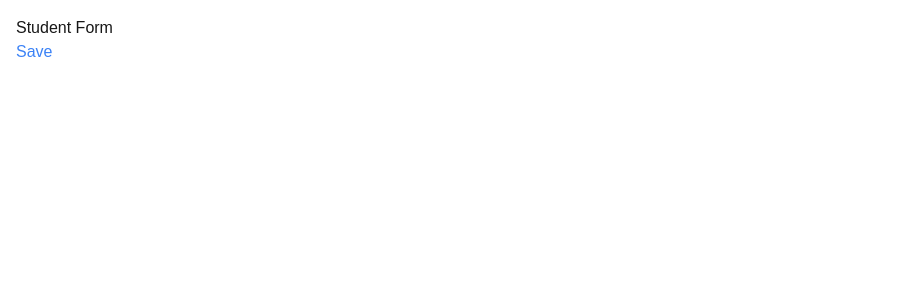
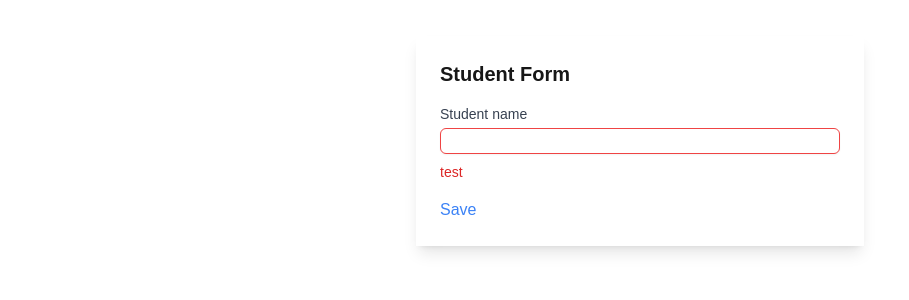
Before and after one commit to js-neo/student-card-react18-ts-next, a Next.js app: page /edit in a window 1280 px wide. Shown: the top 300 px of the page, without its empty margins (0-909 px from the left). Built offline with nearby package versions, Linux system fonts and the light colour scheme.

Commit message:
feat: add TextField component

```diff
--- a/src/components/StudentForm.tsx
+++ b/src/components/StudentForm.tsx
@@ -2,19 +2,45 @@
 
 import React from "react";
 import { useRouter } from "next/navigation";
+import TextField from "@/components/TextField";
+
+interface IFormData {
+    name: string;
+}
 
 const StudentForm: React.FC = () => {
+    const [formData, setFormData] = React.useState<IFormData>({ name: "" });
+
     const router = useRouter();
-    const handleButton = () => {
+
+    const handleChange = ({
+        target: { name, value }
+    }: React.ChangeEvent<HTMLInputElement>) => {
+        setFormData((prevState) => ({ ...prevState, [name]: value }));
+    };
+    const handleSubmit = (event: React.FormEvent<HTMLFormElement>) => {
+        event.preventDefault();
+        console.log(formData);
         router.push("/");
     };
 
     return (
-        <div>
-            <p>Student Form</p>
-            <button className="text-blue-500" onClick={handleButton}>
-                Save
-            </button>
+        <div className="container mx-auto mt-5">
+            <div className="flex justify-center">
+                <div className="w-full max-w-md shadow-lg p-6">
+                    <h3 className="mb-4 text-xl font-semibold">Student Form</h3>
+                    <form onSubmit={handleSubmit}>
+                        <TextField
+                            name="name"
+                            label="Student name"
+                            value={formData.name}
+                            onChange={handleChange}
+                            error="test"
+                        />
+                        <button className="text-blue-500">Save</button>
+                    </form>
+                </div>
+            </div>
         </div>
     );
 };
--- /dev/null
+++ b/src/components/TextField.tsx
@@ -0,0 +1,45 @@
+import React from "react";
+
+interface TextFieldProps {
+    name: string;
+    label: string;
+    value: string;
+    error?: string;
+    onChange: (event: React.ChangeEvent<HTMLInputElement>) => void;
+}
+
+const TextField: React.FC<TextFieldProps> = ({
+    name,
+    label,
+    value,
+    error,
+    onChange
+}) => {
+    return (
+        <div className="mb-4">
+            <label
+                htmlFor="name"
+                className="block text-sm font-medium text-gray-700"
+            >
+                {label}
+            </label>
+            <div className="relative">
+                <input
+                    type="text"
+                    id={name}
+                    name={name}
+                    value={value}
+                    onChange={onChange}
+                    className={`mt-1 block w-full border ${
+                        error ? "border-red-500" : "border-gray-300"
+                    } rounded-md shadow-sm focus:border-blue-500 focus:ring focus:ring-blue-500 focus:ring-opacity-50`}
+                />
+                {error && (
+                    <div className="mt-2 text-sm text-red-600">{error}</div>
+                )}
+            </div>
+        </div>
+    );
+};
+
+export default TextField;
```
